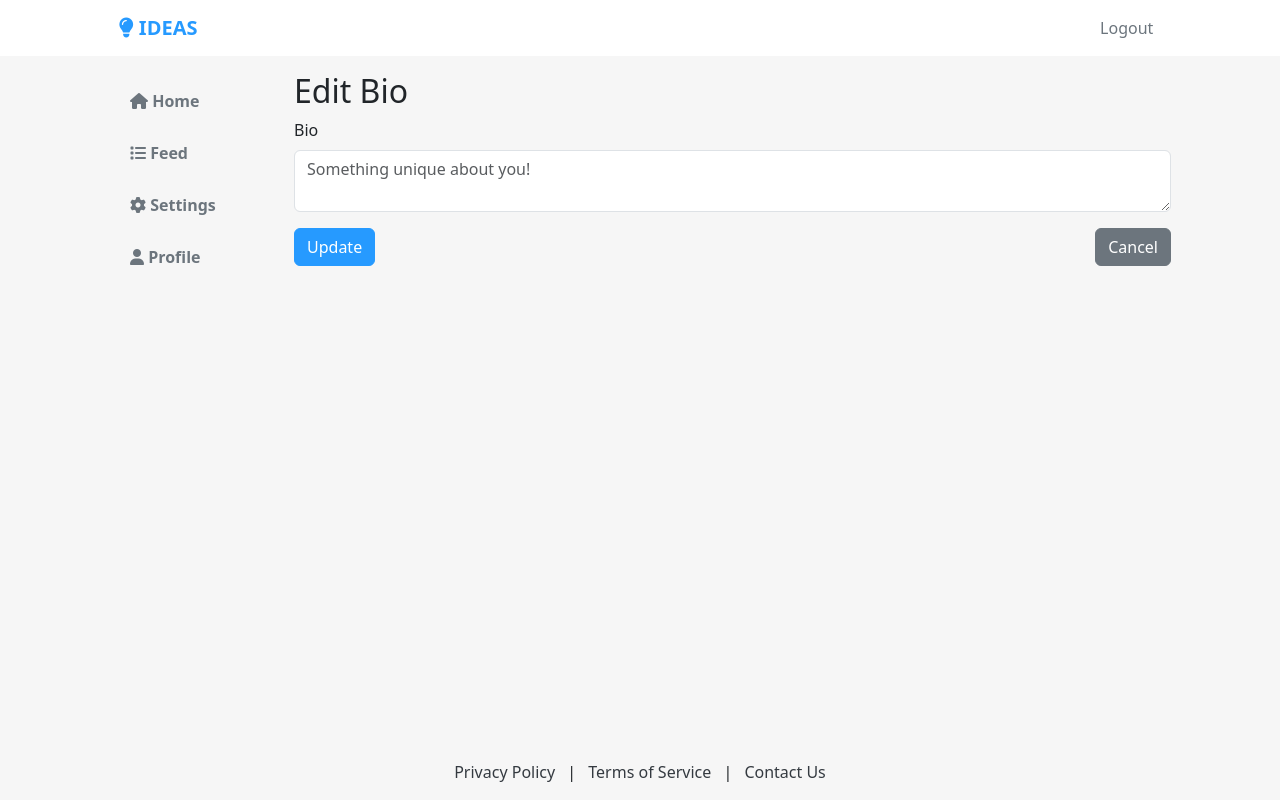
After one commit to NikitaEdin/IdeasSocial, a Flask app: page /profile/edit in a window 1280 px wide. The commit adds this page. Run offline with Flask 3, Linux system fonts and the light colour scheme; the visitor is signed in with stand-in values (Sample User, id 1); some libraries are stand-ins or nearby versions.

Commit message:
Added Editable User Bio

```diff
--- a/app/forms.py
+++ b/app/forms.py
@@ -66,3 +66,7 @@ class UpdatePasswordForm(FlaskForm):
     new_password = PasswordField('New Password', validators=[DataRequired(), Length(min=3)])
     confirm_password = PasswordField('Confirm Password', validators=[DataRequired(), EqualTo('new_password', message="Passwords must match")])
     submit = SubmitField('Update Password')
+
+class EditBioForm(FlaskForm):
+    bio = TextAreaField('Bio', validators=[DataRequired(), Length(min=3, max=250)])
+    submit = SubmitField('Update')
--- a/app/models.py
+++ b/app/models.py
@@ -21,6 +21,7 @@ class User(db.Model, UserMixin):
     password = db.Column(db.String(60), nullable=False)
     image_file = db.Column(db.String(20))
     displayname = db.Column(db.String(20))
+    bio = db.Column(db.String(250))
 
     posts = db.relationship('Post', backref='author', lazy=True)
     comments = db.relationship('Comment', backref='author', lazy=True)
--- a/app/routes.py
+++ b/app/routes.py
@@ -3,7 +3,8 @@ import secrets
 import humanize
 from flask import render_template, url_for, flash, redirect, request, abort
 from app import app, db, bcrypt
-from app.forms import RegistrationForm, LoginForm, UpdateDisplayNameForm, UpdateEmailForm, UpdatePasswordForm, ProfilePicutreForm, PostForm, CommentForm
+from app.forms import RegistrationForm, LoginForm, UpdateDisplayNameForm, UpdateEmailForm, UpdatePasswordForm
+from app.forms import  ProfilePicutreForm, PostForm, CommentForm, EditBioForm
 from app.models import User, Post, Comment, Like
 from flask_login import login_user, current_user, logout_user, login_required
 from datetime import datetime
@@ -253,6 +254,24 @@ def user_profile(id):
                            title=user.username)
 
 
+@app.route('/profile/edit', methods=['GET', 'POST'])
+@login_required
+def edit_bio():
+
+    bio_form = EditBioForm()
+    # Populate the bio (if any)
+    if request.method == 'GET':
+        bio_form.bio.data = current_user.bio
+
+    if bio_form.validate_on_submit():
+        current_user.bio = bio_form.bio.data
+        db.session.commit()
+        flash('Bio updated!', 'success')
+        return redirect(url_for('profile'))
+
+    return render_template("/user/edit_bio.html", title='Edit Bio', bio_form=bio_form, removeRightMenu=True)
+
+
 ########## POSTS ###############
 @app.route("/post/<int:post_id>", methods=['GET', 'POST'])
 def view_post(post_id):
@@ -288,7 +307,7 @@ def view_post(post_id):
             return redirect(url_for('view_post', post_id=post.id))
 
     return render_template('/posts/view_post.html', post=post, title=post.title, removeRightMenu=True, comments=comments, comment_form=comment_form)
-
+    post
 
 @app.route('/post/<int:post_id>/edit', methods=['GET', 'POST'])
 @login_required
@@ -372,7 +391,6 @@ def logout():
 
 
 
-
 ########### ERRORS OR COMMON ###########
 @app.errorhandler(404)
 def not_found(error):
--- /dev/null
+++ b/app/templates/user/edit_bio.html
@@ -0,0 +1,32 @@
+{% extends 'base_with_menu.html' %}
+
+{% block page_content %}
+
+
+<div class="container mt-2">
+    <h2>Edit Bio</h2>
+    <form method="POST" action="{{ url_for('edit_bio') }}">
+        {{ bio_form.hidden_tag() }}
+
+        <!-- Bio Field -->
+        <div class="mb-3">
+            {{ bio_form.bio.label(class="form-label") }}
+            {{ bio_form.bio(class="form-control", placeholder="Something unique about you!") }}
+            {% if bio_form.bio.errors %}
+                <div class="text-danger">{{ bio_form.bio.errors[0] }}</div>
+            {% endif %}
+        </div>
+
+        <!-- Buttons -->
+        <div class="d-flex justify-content-between">
+            <!-- Update Post Button -->
+            <button type="submit" class="btn btn-primary">{{ bio_form.submit.label.text }}</button>
+
+            <!-- Cancel Button -->
+            <a href="{{ url_for('profile') }}" class="btn btn-secondary">Cancel</a>
+        </div>
+    </form>
+</div>
+
+
+{% endblock %}
--- a/app/templates/user/profile.html
+++ b/app/templates/user/profile.html
@@ -22,7 +22,7 @@
 
                     <!-- Buttons -->
                     <div class="col-md-2 text-end">
-                        <a href="#" class="text-decoration-none text-muted">
+                        <a href="{{ url_for('edit_bio') }}" class="text-decoration-none text-muted">
                             <i class="fas fa-edit me-1"></i> Edit Bio
                         </a>
                     </div>
@@ -82,7 +82,7 @@
          <div class="row mt-3">
             <div class="col">
                 <h5>Bio:</h5>
-                <p>Something interesting...</p>
+                <p>{{ current_user.bio }}</p>
             </div>
          </div>
 
--- a/app/templates/user/user_profile.html
+++ b/app/templates/user/user_profile.html
@@ -85,7 +85,7 @@
          <div class="row mt-3">
             <div class="col">
                 <h5>Bio:</h5>
-                <p>Something interesting...</p>
+                <p>{{ user.bio }}</p>
             </div>
          </div>
 
```
